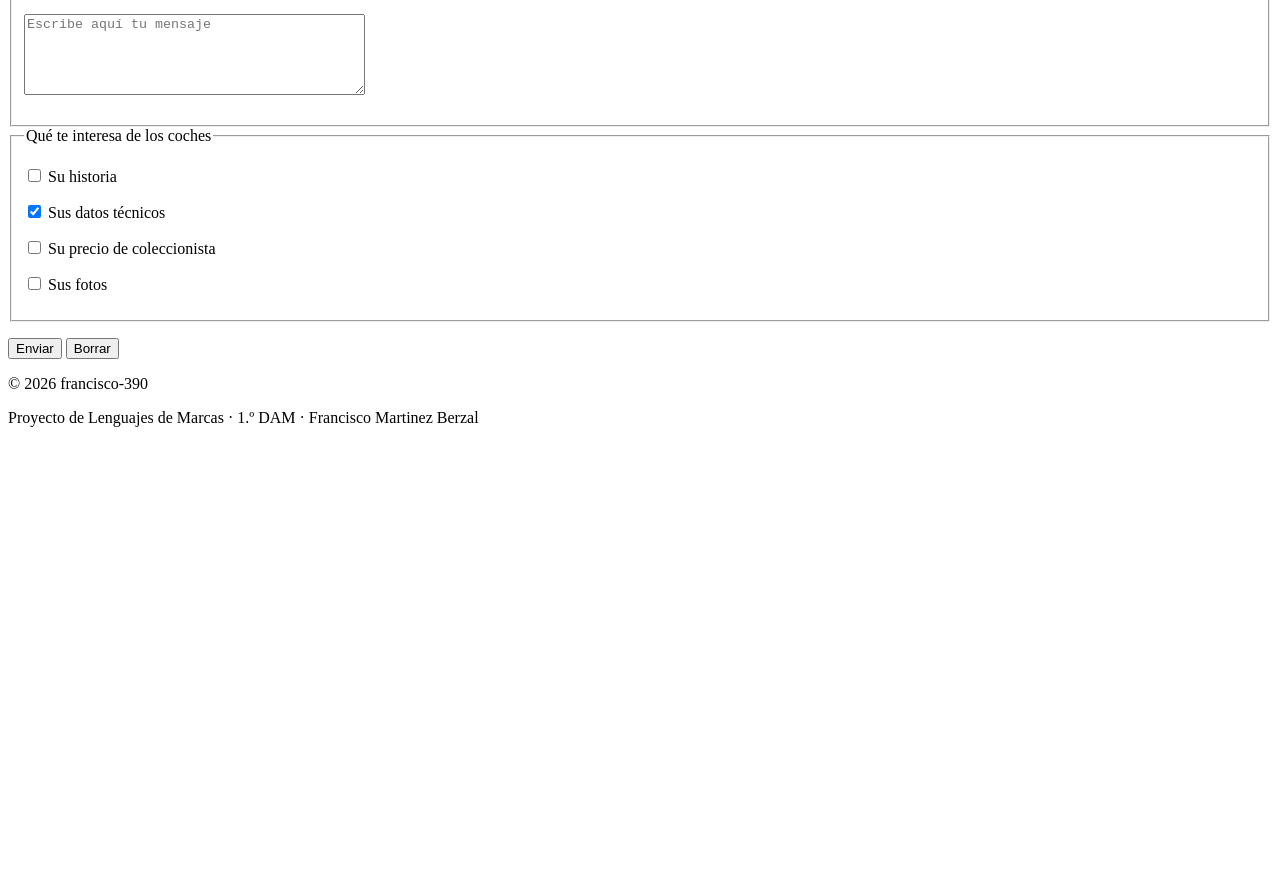
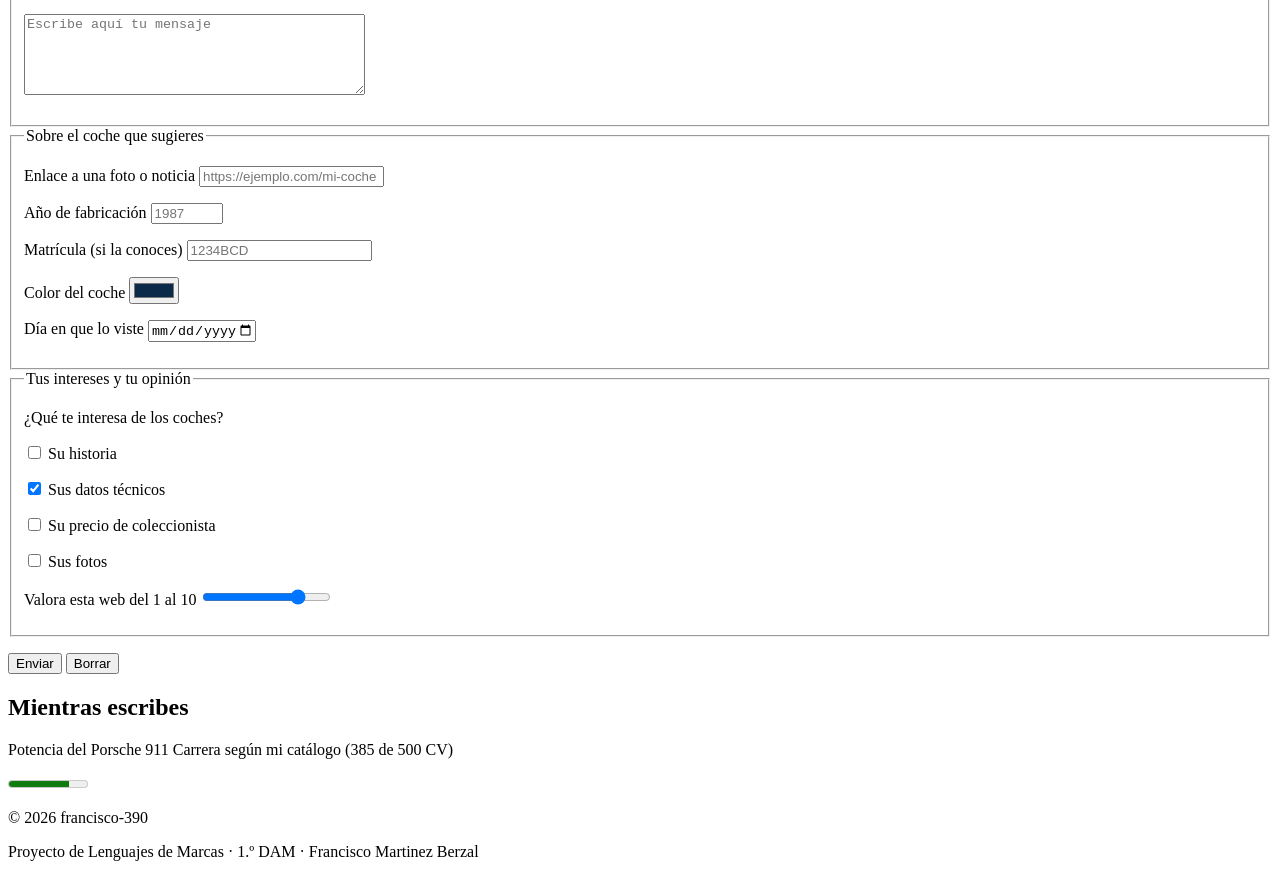
Before and after one commit to Francisco-390/Proyecto-Integrador-LM-2026, a plain HTML site: page proyecto/contacto.html in a window 1280 px wide. Shown: the part 725-1602 px from the top of the page. Before the commit the page ends 1168 px from the top, so only its background shows below. Drawn offline with Linux system fonts and the light colour scheme.

Commit message:
feat: formulario con controles html5

```diff
--- a/proyecto/contacto.html
+++ b/proyecto/contacto.html
@@ -57,7 +57,8 @@
                     </p>
                     <p>
                         <label for="tel">Teléfono</label>
-                        <input type="tel" id="tel" name="tel" maxlength="15">
+                        <input type="tel" id="tel" name="tel" placeholder="600123456" pattern="[6-9][0-9]{8}"
+                            title="9 dígitos que empiecen por 6, 7, 8 o 9, sin espacios" maxlength="9">
                     </p>
                 </fieldset>
 
@@ -96,9 +97,37 @@
                     </p>
                 </fieldset>
 
-                <!-- Bloque 3: intereses -->
+                <!-- Bloque 3: el coche que sugieres -->
                 <fieldset>
-                    <legend>Qué te interesa de los coches</legend>
+                    <legend>Sobre el coche que sugieres</legend>
+                    <p>
+                        <label for="enlace">Enlace a una foto o noticia</label>
+                        <input type="url" id="enlace" name="enlace" placeholder="https://ejemplo.com/mi-coche">
+                    </p>
+                    <p>
+                        <label for="anio">Año de fabricación</label>
+                        <input type="number" id="anio" name="anio" placeholder="1987" min="1900" max="2026" step="1">
+                    </p>
+                    <p>
+                        <label for="matricula">Matrícula (si la conoces)</label>
+                        <input type="text" id="matricula" name="matricula" placeholder="1234BCD" maxlength="7"
+                            pattern="[0-9]{4}[BCDFGHJKLMNPRSTVWXYZ]{3}"
+                            title="4 números y 3 consonantes en mayúsculas, por ejemplo 1234BCD">
+                    </p>
+                    <p>
+                        <label for="color">Color del coche</label>
+                        <input type="color" id="color" name="color" value="#0b2a4a">
+                    </p>
+                    <p>
+                        <label for="fecha">Día en que lo viste</label>
+                        <input type="date" id="fecha" name="fecha" min="1980-01-01" max="2026-12-31">
+                    </p>
+                </fieldset>
+
+                <!-- Bloque 4: intereses y opinión -->
+                <fieldset>
+                    <legend>Tus intereses y tu opinión</legend>
+                    <p>¿Qué te interesa de los coches?</p>
                     <p>
                         <input type="checkbox" id="int-historia" name="interes" value="historia">
                         <label for="int-historia">Su historia</label>
@@ -115,6 +144,10 @@
                         <input type="checkbox" id="int-fotos" name="interes" value="fotos">
                         <label for="int-fotos">Sus fotos</label>
                     </p>
+                    <p>
+                        <label for="valoracion">Valora esta web del 1 al 10</label>
+                        <input type="range" id="valoracion" name="valoracion" min="1" max="10" step="1" value="8">
+                    </p>
                 </fieldset>
 
                 <!-- Botones -->
@@ -127,6 +160,17 @@
 
     </main>
 
+    <!-- Contenido secundario: medidor de potencia -->
+    <aside>
+        <h2>Mientras escribes</h2>
+        <p>
+            <label for="potencia-porsche">Potencia del Porsche 911 Carrera según mi catálogo (385 de 500 CV)</label>
+        </p>
+        <p>
+            <meter id="potencia-porsche" min="0" max="500" value="385">385 CV</meter>
+        </p>
+    </aside>
+
     <footer>
         <p id="firma-francisco-390">© 2026 francisco-390</p>
         <p>Proyecto de Lenguajes de Marcas · 1.º DAM · Francisco Martinez Berzal</p>
```
